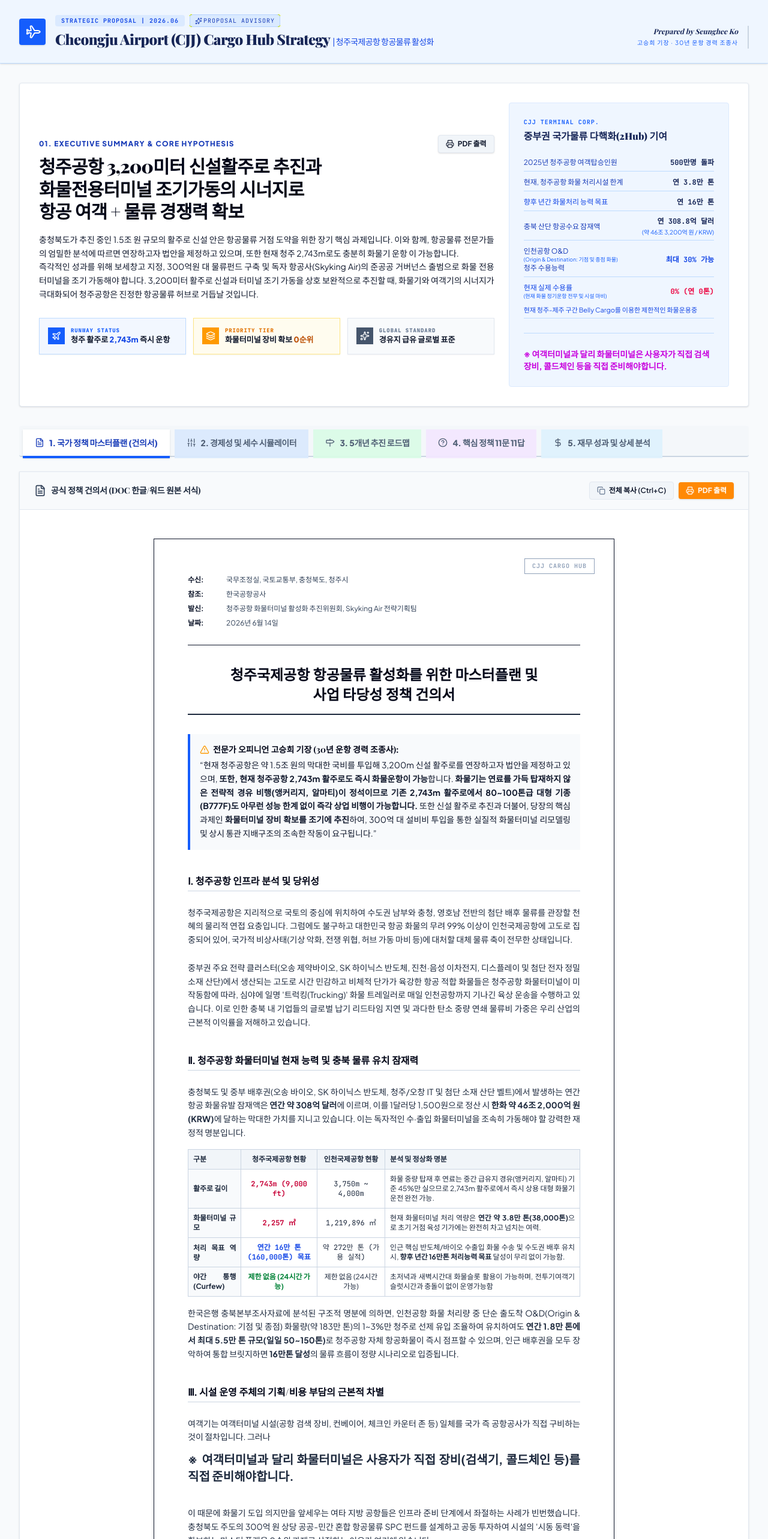
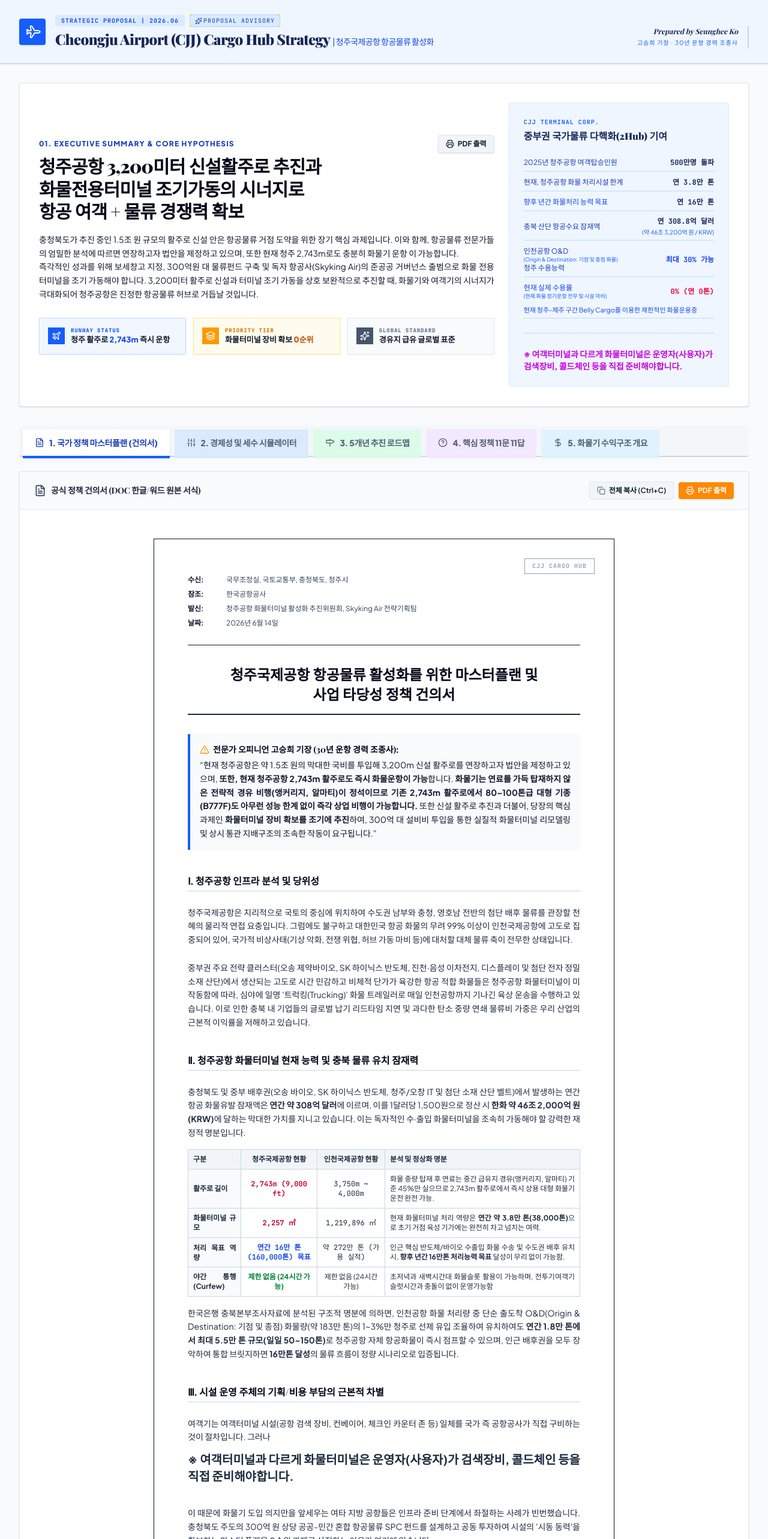
Before and after one commit to alamo99ko-ux/CJJ-Cargo-Terminal-Project, a React (Vite) app: page / in a window 1280 px wide. Shown: the top 2566 px of the page at 60% size. Built offline with nearby package versions, Linux system fonts and the light colour scheme; a web font is replaced by a local one.

Commit message:
refactor: rename financial view and refine terminology
Update "재무 성과 상세 분석" to "화물기 수익구조 개요" for better clarity and adjust wording regarding terminal operator responsibilities.

```diff
--- a/src/App.tsx
+++ b/src/App.tsx
@@ -202,7 +202,7 @@ export default function App() {
             </div>
             <div className="h-px bg-blue-200"></div>
             <p className="text-sm font-bold text-fuchsia-600">
-              ※ 여객터미널과 달리 화물터미널은 사용자가 직접 검색장비, 콜드체인 등을 직접 준비해야합니다.
+              ※ 여객터미널과 다르게 화물터미널은 운영자(사용자)가 검색장비, 콜드체인 등을 직접 준비해야합니다.
             </p>
           </div>
         </section>
@@ -268,7 +268,7 @@ export default function App() {
               id="tab-financial"
             >
               <DollarSign className="h-4 w-4" />
-              <span>5. 재무 성과 및 상세 분석</span>
+              <span>5. 화물기 수익구조 개요</span>
             </button>
           </div>
 
--- a/src/components/FinancialView.tsx
+++ b/src/components/FinancialView.tsx
@@ -143,7 +143,7 @@ export default function FinancialView() {
   return (
     <div className="p-6 bg-white border border-slate-200">
       <div className="flex justify-between items-center mb-6 border-b pb-2">
-        <h2 className="text-xl font-bold font-serif text-slate-900">재무 성과 상세 분석</h2>
+        <h2 className="text-xl font-bold font-serif text-slate-900">화물기 수익구조 개요</h2>
         <button
           onClick={() => window.print()}
           className="flex items-center gap-1.5 px-3 py-1.5 text-xs font-semibold text-slate-700 hover:text-slate-900 bg-slate-50 hover:bg-slate-100 border border-slate-200 rounded transition duration-150"
--- a/src/components/ReportView.tsx
+++ b/src/components/ReportView.tsx
@@ -242,7 +242,7 @@ export default function ReportView() {
               Ⅲ. 시설 운영 주체의 기획/비용 부담의 근본적 차별
             </h2>
             <p className="leading-relaxed">
-              여객기는 여객터미널 시설(공항 검색 장비, 컨베이어, 체크인 카운터 존 등) 일체를 국가 즉 공항공사가 직접 구비하는 것이 절차입니다. 그러나 <strong className="text-xl block py-3">※ 여객터미널과 달리 화물터미널은 사용자가 직접 장비(검색기, 콜드체인 등)를 직접 준비해야합니다.</strong>
+              여객기는 여객터미널 시설(공항 검색 장비, 컨베이어, 체크인 카운터 존 등) 일체를 국가 즉 공항공사가 직접 구비하는 것이 절차입니다. 그러나 <strong className="text-xl block py-3">※ 여객터미널과 다르게 화물터미널은 운영자(사용자)가 검색장비, 콜드체인 등을 직접 준비해야합니다.</strong>
             </p>
             <p>
               이 때문에 화물기 도입 의지만을 앞세우는 여타 지방 공항들은 인프라 준비 단계에서 좌절하는 사례가 빈번했습니다. 충청북도 주도의 300억 원 상당 공공-민간 혼합 항공물류 SPC 펀드를 설계하고 공동 투자하여 시설의 '시동 동력'을 확보하는 마스터 플랜을 0순위 과제로 상정하는 이유가 여기에 있습니다.
```
